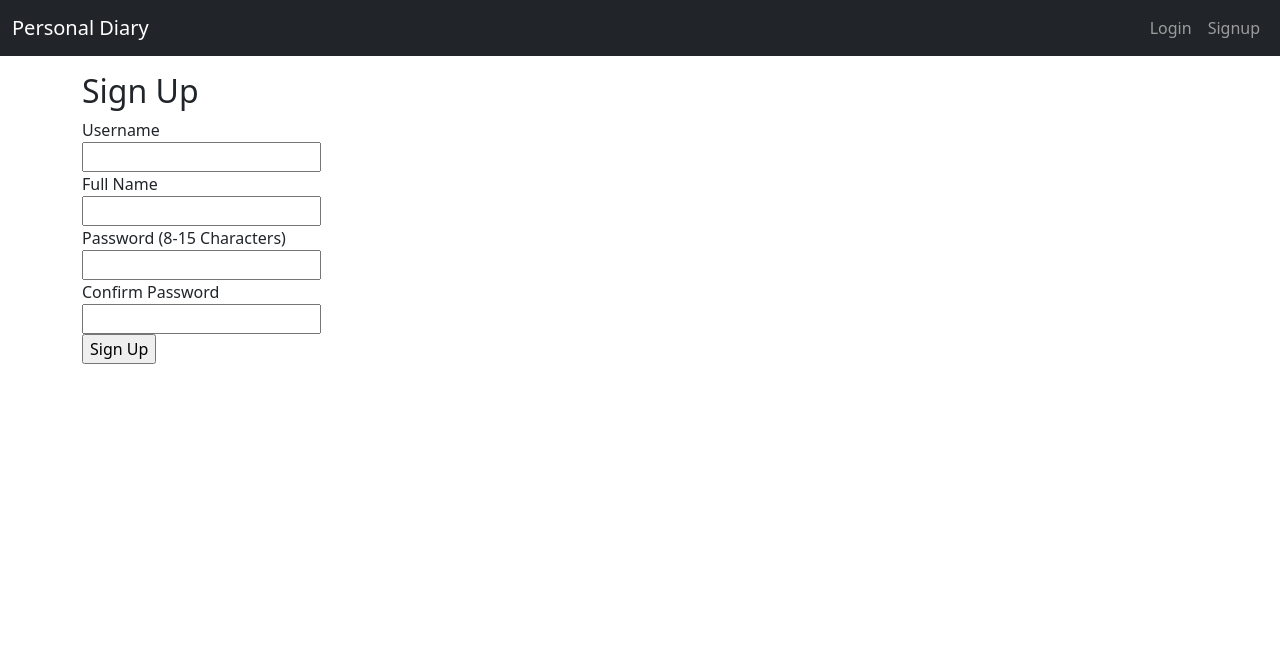
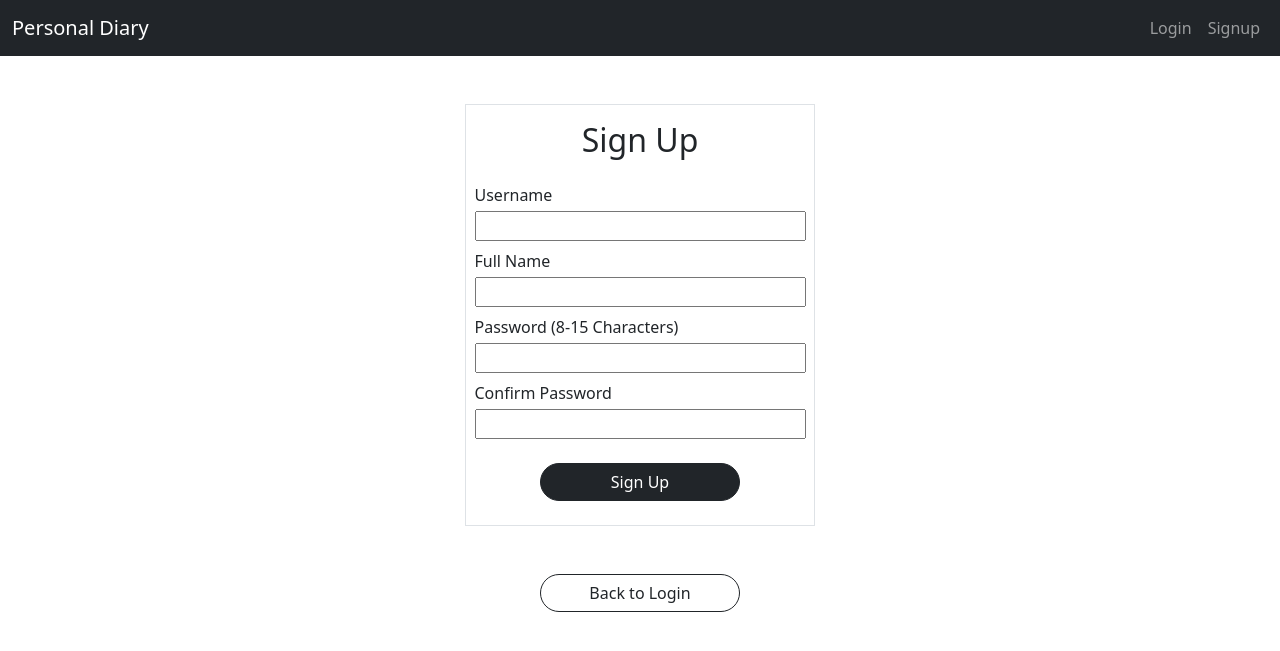
Before and after one commit to taniaarya/personal-diary, a Flask app: page /signup in a window 1280 px wide. Shown: the top 651 px of the page. Run offline with Flask 2, Linux system fonts and the light colour scheme; some libraries are stand-ins or nearby versions.

Commit message:
Tarya Update UI

```diff
--- a/personal_diary/forms.py
+++ b/personal_diary/forms.py
@@ -34,8 +34,8 @@ class SearchEntryForm(FlaskForm):
     """
     Search field to allow user to input keywords used to filter entries.
     """
-    search = SearchField('')
-    submit = SubmitField("Search")
+    search = SearchField('', render_kw={'class': 'w-50 search-btn me-2', 'placeholder': 'Search for an entry...'})
+    submit = SubmitField("Search", render_kw={'class': 'btn btn-dark rounded-pill'})
 
 
 class UpdateEntryForm(FlaskForm):
@@ -72,12 +72,15 @@ class SignupForm(FlaskForm):
     """
     username = StringField('Username',
                            validators=[DataRequired(), Length(min=1, max=15)],
+                           render_kw={'class': 'text-start', 'size': "30"}
                            )
     full_name = StringField('Full Name',
                             validators=[DataRequired(), Length(min=1, max=30)],
+                            render_kw={'class': 'text-start', 'size': "30"}
                             )
     password = PasswordField('Password (8-15 Characters)',
-                             validators=[DataRequired(), Length(min=8, max=15)]
+                             validators=[DataRequired(), Length(min=8, max=15)],
+                             render_kw={'class': 'text-start', 'size': "30"}
                              )
     # Verify that passwords match
     confirm_password = PasswordField('Confirm Password',
@@ -85,9 +88,10 @@ class SignupForm(FlaskForm):
                                          DataRequired(),
                                          Length(min=8, max=15),
                                          EqualTo("password", message="Passwords must match!")
-                                     ]
+                                     ],
+                                     render_kw={'class': 'text-start', 'size': "30"}
                                      )
-    submit = SubmitField("Sign Up")
+    submit = SubmitField("Sign Up", render_kw={'class': 'rounded-pill btn btn-dark mt-3 login-btn mx-auto text-center'})
 
 
 class LoginForm(FlaskForm):
@@ -97,8 +101,10 @@ class LoginForm(FlaskForm):
     """
     username = StringField('Username',
                            validators=[DataRequired(), Length(min=1, max=15)],
+                           render_kw={'class': 'text-start', 'size': "30"}
                            )
     password = PasswordField('Password',
-                             validators=[DataRequired()]
+                             validators=[DataRequired()],
+                             render_kw={'class': 'text-start', 'size': "30"}
                              )
-    login = SubmitField("Login")
+    login = SubmitField("Login", render_kw={'class': 'rounded-pill btn btn-dark mt-3 login-btn mx-auto text-center'})
--- a/personal_diary/static/style.css
+++ b/personal_diary/static/style.css
@@ -41,3 +41,15 @@
     bottom: 0;
     right: 20px;
 }
+
+.login-btn {
+    width: 200px
+}
+
+.standard-btn {
+    width: 100px
+}
+
+.search-btn {
+    vertical-align: middle;
+}
--- a/personal_diary/templates/base.html
+++ b/personal_diary/templates/base.html
@@ -40,7 +40,7 @@ The base HTML template file that the other pages extend from. It includes a navi
                     </li>
                     {% endif %}
                     {% if current_user.is_authenticated %}
-                    <div class="dropdown nav-item me-5">
+                    <div class="dropdown nav-item me-3">
                       <a class="btn btn-outline-light dropdown-toggle" href="{{ url_for('logout') }}" role="button" id="dropdownMenuLink" data-bs-toggle="dropdown" aria-expanded="false">
                         Account Actions
                       </a>
--- a/personal_diary/templates/signup.html
+++ b/personal_diary/templates/signup.html
@@ -9,15 +9,19 @@ Args:
 
 {% block content %}
 
-    <div class="form-wrapper">
-        <h2 class="title">Sign Up</h2>
+    <div class="form-wrapper mx-auto mt-5">
+        <div class="container d-flex flex-wrap justify-content-center py-3 border" style="width: 350px;">
+            <div class="w-100">
+                <h2 class="title text-center mb-4">Sign Up</h2>
+            </div>
 
-        <form method="POST" action="{{ url_for('signup') }}">
+            <form method="POST" action="{{ url_for('signup') }}" class="mx-auto">
 
                 {{ form.csrf_token }}
 
                 <fieldset class="form-field">
-                {{ form.username.label }}<br>
+                    <div class="mb-2">
+                        <p class="mb-1">{{ form.username.label }}</p>
                         {{ form.username }}
                         {% if form.username.errors %}
                             <ul class="errors">
@@ -26,10 +30,12 @@ Args:
                                 {% endfor %}
                             </ul>
                         {% endif %}
+                    </div>
                 </fieldset>
 
                 <fieldset class="form-field">
-                {{ form.full_name.label }}<br>
+                    <div class="mb-2">
+                        <p class="mb-1">{{ form.full_name.label }}</p>
                         {{ form.full_name }}
                         {% if form.full_name.errors %}
                             <ul class="errors">
@@ -38,10 +44,12 @@ Args:
                                 {% endfor %}
                             </ul>
                         {% endif %}
+                    </div>
                 </fieldset>
 
                 <fieldset class="form-field">
-                {{ form.password.label }}<br>
+                    <div class="mb-2">
+                        <p class="mb-1">{{ form.password.label }}</p>
                         {{ form.password }}
                         {% if form.password.errors %}
                             <ul class="errors">
@@ -50,10 +58,12 @@ Args:
                                 {% endfor %}
                             </ul>
                         {% endif %}
+                    </div>
                 </fieldset>
 
                 <fieldset class="form-field">
-                {{ form.confirm_password.label }}<br>
+                    <div class="mb-2">
+                        <p class="mb-1">{{ form.confirm_password.label }}</p>
                         {{ form.confirm_password }}
                         {% if form.confirm_password.errors %}
                             <ul class="errors">
@@ -62,11 +72,17 @@ Args:
                                 {% endfor %}
                             </ul>
                         {% endif %}
+                    </div>
                 </fieldset>
 
+                <div class="d-flex justify-content-center mx-auto mb-2">
                     {{ form.submit }}
-
+                </div>
             </form>
+        </div>
+        <a href="{{ url_for('login') }}"
+           class="btn btn-outline-dark mt-5 rounded-pill login-btn d-block mx-auto"
+           role="button">Back to Login</a>
     </div>
 
 {% endblock %}
```
Also changed, not shown: personal_diary/templates/index.html (+11 -10 lines), personal_diary/templates/login.html (+19 -8 lines), personal_diary/templates/read_single_entry.html (+5 -2 lines). Lines whose indentation alone changed are shown as unchanged.
